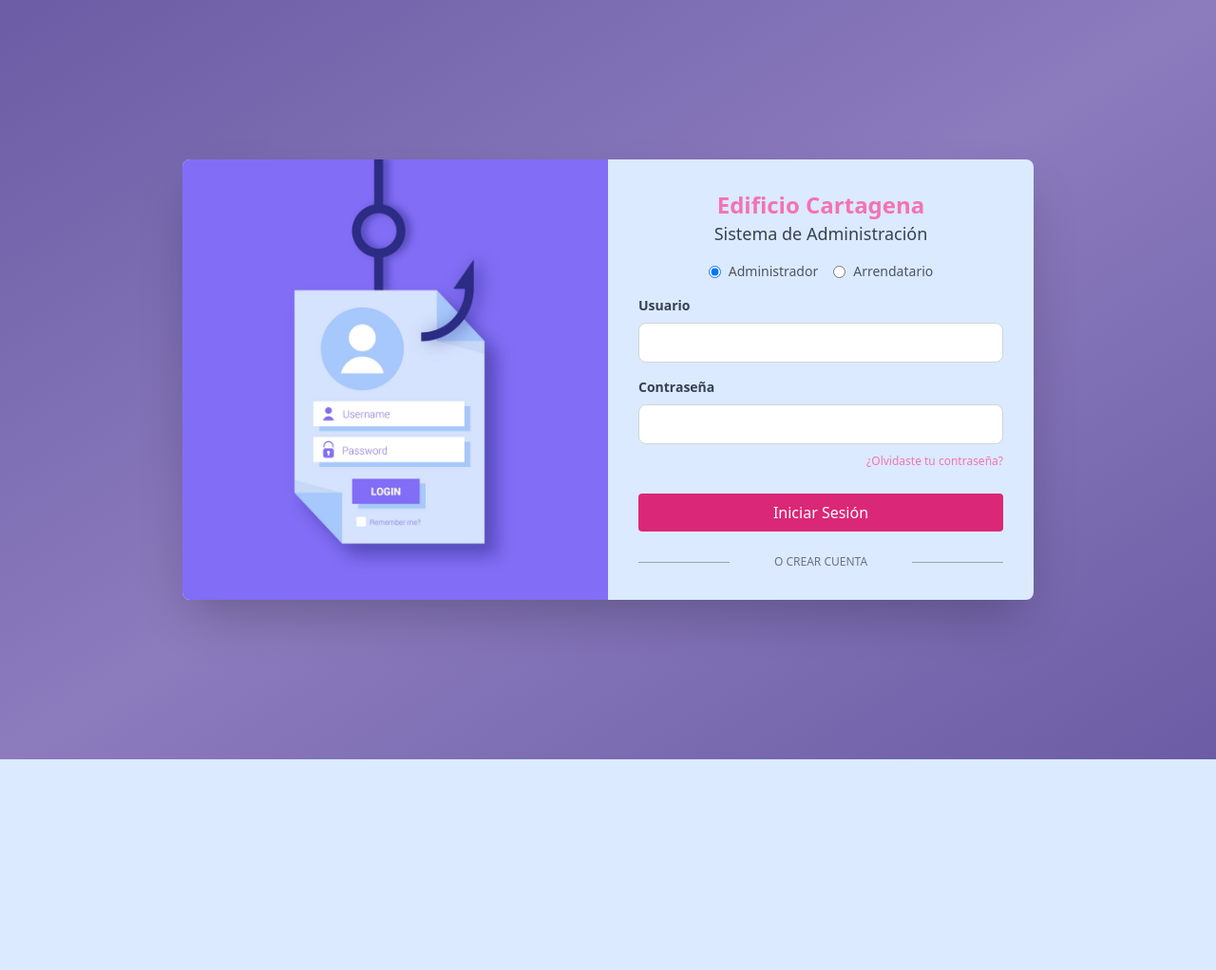
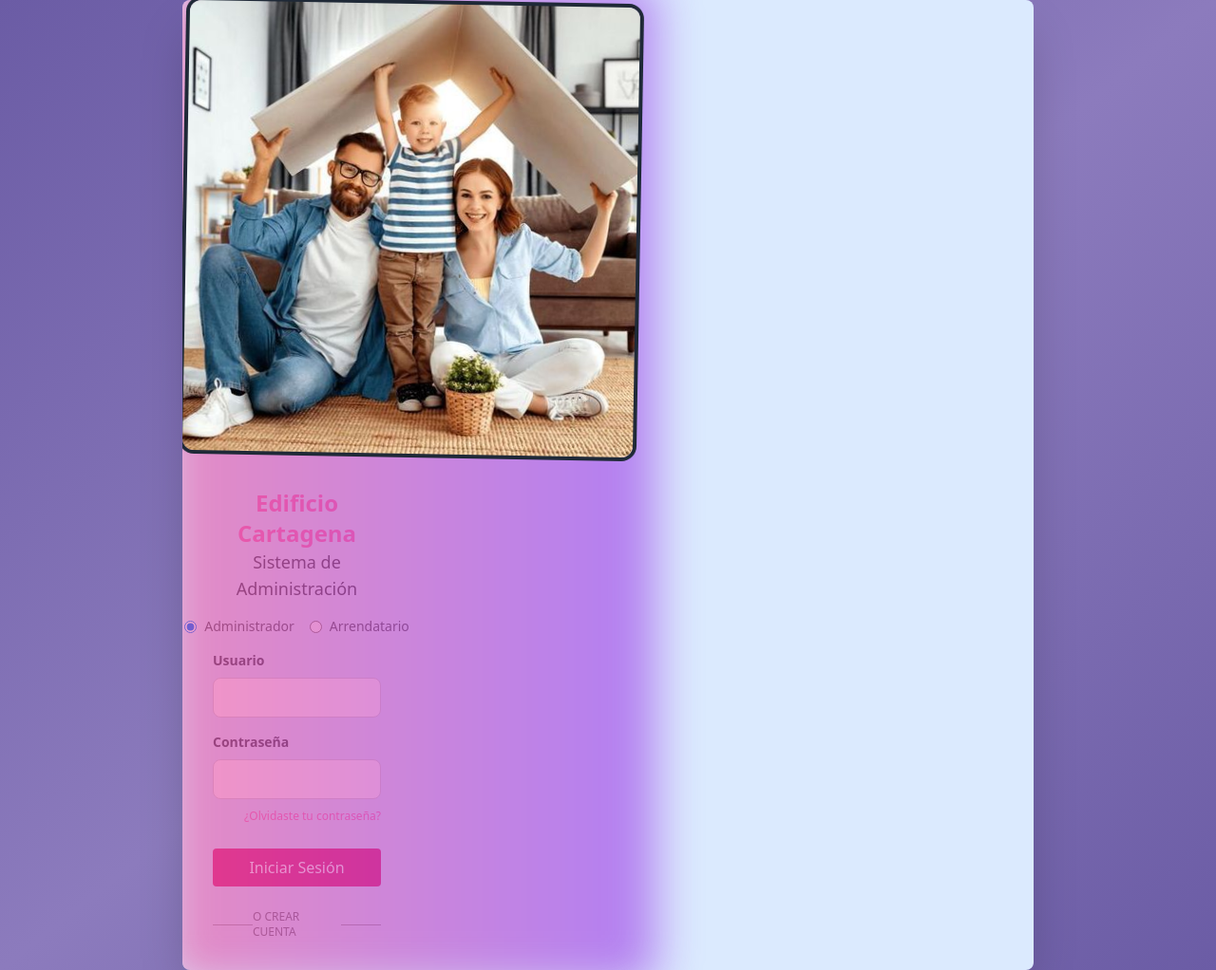
Before and after one commit to Christyan29/GestorArriendos, a Django app: page /login/ in a window 1280 px wide. Shown: the whole page at 95% size. Before the commit the page ends 800 px from the top, so only its background shows below. Run offline with Django 5.2, Linux system fonts and the light colour scheme; some libraries are stand-ins or nearby versions.

Commit message:
Actualización de login y agregado de módulos para tarea avanzada

```diff
--- a/inicio/templates/inicio/login.html
+++ b/inicio/templates/inicio/login.html
@@ -22,13 +22,11 @@
 <body class="bg-gradient-to-br from-fondoSuave1 via-fondoSuave2 to-fondoSuave1 min-h-screen flex items-center justify-center px-4">
 
   <div class="flex bg-blue-100 rounded-lg shadow-2xl overflow-hidden max-w-sm lg:max-w-4xl w-full">
-    <div class="hidden lg:block lg:w-1/2">
-      <img
-        src="{% static 'inicio/images/login.jpg' %}"
-        alt="Edificio Cartagena"
-        class="w-full h-full object-cover"
-      >
-    </div>
+     <div class="relative hidden md:block">
+      <div class="absolute -inset-4 bg-gradient-to-r from-pink-500 to-purple-600 rounded-2xl opacity-75 blur-xl animate-pulse"></div>
+      <div class="relative rounded-2xl overflow-hidden border-4 border-gray-800 transform rotate-1 hover:rotate-0 transition-transform duration-500">
+        <img src="{% static 'inicio/images/family1.jpeg' %}" alt="Edificio Cartagena" class="w-full h-auto object-cover">
+      </div>
 
     <div class="w-full p-8 lg:w-1/2">
       <h2 class="text-2xl font-semibold text-pink-400 text-center">Edificio Cartagena</h2>
```
Also changed, not shown: inicio/templates/inicio/documento.html (added, +26 -0 lines), inicio/cola_tareas.py (added), inicio/errores.py (added), inicio/static/inicio/images/family1.jpeg (added), inicio/tareas.py (added).
